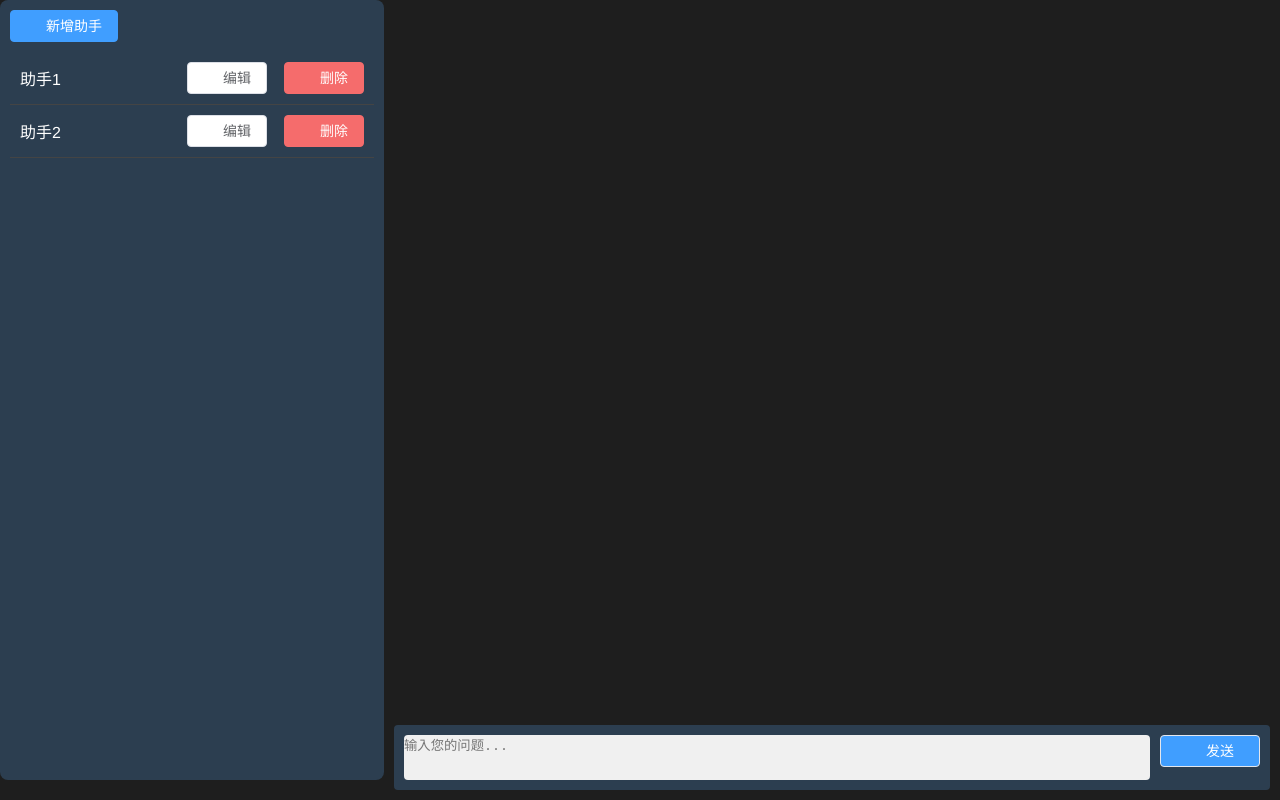
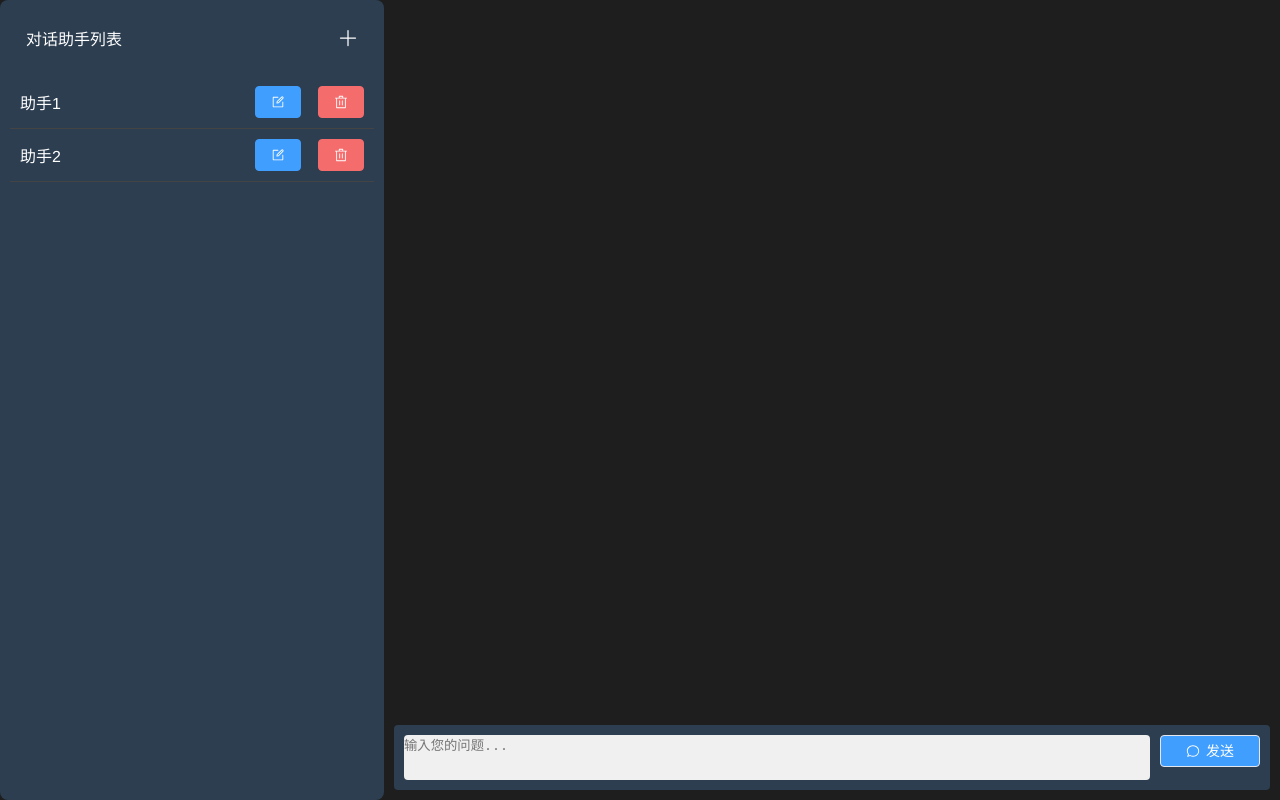
Before and after one commit to xmq479361/chat-assistant, a Vue app: page / in a window 1280 px wide. Built offline with nearby package versions, Linux system fonts and the light colour scheme.

Commit message:
历史对话聊天列表ui调整. 全局按钮icon样式调整

```diff
--- a/package.json
+++ b/package.json
@@ -8,6 +8,7 @@
     "lint": "vue-cli-service lint"
   },
   "dependencies": {
+    "@element-plus/icons-vue": "^2.3.1",
     "axios": "^1.7.7",
     "core-js": "^3.8.3",
     "element-plus": "^2.8.5",
--- a/src/App.vue
+++ b/src/App.vue
@@ -1,5 +1,5 @@
 <template>
-  <div id="app" style="background-color: #1e1e1e; color: white; height: 100vh;">
+  <div id="app" style="background-color: #1e1e1e; color: white; height: 100vh">
     <ChatAssistant />
   </div>
 </template>
--- a/src/components/AssistantSelector.vue
+++ b/src/components/AssistantSelector.vue
@@ -10,9 +10,10 @@
     "
   >
     <div class="header">
-      <el-button type="primary" icon="el-icon-plus" @click="addAssistant"
-        >新增助手</el-button
-      >
+      对话助手列表
+      <el-icon @click="addAssistant" size="20px">
+        <Plus />
+      </el-icon>
     </div>
     <div class="assistant-list">
       <div
@@ -24,15 +25,16 @@
       >
         <span>{{ assistant.name }}</span>
         <div class="actions">
-          <el-button icon="el-icon-edit" @click.stop="editAssistant(assistant)"
-            >编辑</el-button
-          >
+          <el-button
+            icon="Edit"
+            type="primary"
+            @click.stop="editAssistant(assistant)"
+          />
           <el-button
             type="danger"
-            icon="el-icon-delete"
+            icon="Delete"
             @click.stop="confirmDelete(assistant)"
-            >删除</el-button
-          >
+          />
         </div>
       </div>
     </div>
@@ -54,13 +56,22 @@
             { required: true, message: '请输入助手名称', trigger: 'blur' },
           ]"
         >
-          <el-input v-model="localAssistant.name" />
+          <el-input
+            v-model="localAssistant.name"
+            placeholder="请输入助手名称"
+          />
         </el-form-item>
         <el-form-item label="助手描述" prop="description">
-          <el-input v-model="localAssistant.description" />
+          <el-input
+            v-model="localAssistant.description"
+            placeholder="请输入助手描述"
+          />
         </el-form-item>
         <el-form-item label="默认提示词" prop="defaultPrompt">
-          <el-input v-model="localAssistant.defaultPrompt" />
+          <el-input
+            v-model="localAssistant.defaultPrompt"
+            placeholder="请输入默认提示词"
+          />
         </el-form-item>
         <el-form-item label="单轮最大消息数" prop="maxMessages">
           <el-input-number v-model="localAssistant.maxMessages" :min="1" />
@@ -77,6 +88,8 @@
 </template>
 
 <script>
+import { Assistant } from "@/models/models";
+
 export default {
   props: {
     selectedAssistant: {
@@ -99,7 +112,14 @@ export default {
   },
   methods: {
     addAssistant() {
-      this.$emit("add-assistant");
+      this.localAssistant = new Assistant(
+        Date.now().toString(),
+        "",
+        "",
+        "",
+        10
+      ); // 创建一个新的助手实例
+      this.isEditDialogVisible = true; // 显示编辑对话框
     },
     selectAssistant(id) {
       this.$emit("update-selected", id); // 使用 v-model 语法
@@ -126,6 +146,8 @@ export default {
       );
       if (index !== -1) {
         this.localAssistants.splice(index, 1, this.localAssistant); // 更新助手
+      } else {
+        this.localAssistants.push(this.localAssistant); // 新增助手
       }
       this.isEditDialogVisible = false; // 关闭编辑对话框
       this.$emit("update-assistants", this.localAssistants); // 通知父组件更新助手列表
@@ -139,16 +161,20 @@ export default {
   margin-bottom: 20px;
   display: flex;
   flex-direction: column;
+  height: 100%;
 }
 .header {
   display: flex;
   justify-content: space-between;
   align-items: center;
   margin-bottom: 10px;
+  padding: 16px;
+  font-size: 16px;
 }
 .assistant-list {
-  max-height: 200px;
   overflow-y: auto;
+  flex: 1;
+  height: 100%;
 }
 .assistant-item {
   display: flex;
--- a/src/components/ChatAssistant.vue
+++ b/src/components/ChatAssistant.vue
@@ -56,9 +56,8 @@
           :disabled="!userInput || isLoading"
           @click="sendMessage"
           style="background-color: #409eff; color: white; width: 100px"
-          icon="el-icon-sent"
-        >
-          发送
+          icon="ChatRound"
+        >发送
         </el-button>
       </div>
     </div>
--- a/src/components/MessageList.vue
+++ b/src/components/MessageList.vue
@@ -1,7 +1,26 @@
 <template>
   <div class="message-list">
-    <div v-for="message in messages" :key="message.id" class="message">
+    <div
+      v-for="message in messages"
+      :key="message.id"
+      class="message"
+      :class="{
+        'user-message': message.role === 'user',
+        'ai-message': message.role === 'assistant',
+      }"
+    >
       <span>{{ message.content }}</span>
+      <div v-if="message.role === 'assistant'" class="action-buttons">
+        <el-button
+          type="primary"
+          icon="CopyDocument"
+          @click="copyMessage"
+          circle
+        />
+        <el-button type="primary" icon="Check" @click="bestResponse" circle />
+        <el-button type="primary" icon="Close" @click="errorResponse" circle />
+        <el-button type="primary" icon="Refresh" @click="reload" circle />
+      </div>
     </div>
   </div>
 </template>
@@ -14,6 +33,24 @@ export default {
       required: true,
     },
   },
+  methods: {
+    bestResponse() {
+      // 处理最佳答复逻辑
+      console.log("最佳答复");
+    },
+    errorResponse() {
+      // 处理错误回复逻辑
+      console.log("错误回复");
+    },
+    reload() {
+      // 处理重新加载逻辑
+      console.log("重新加载");
+    },
+    copyMessage() {
+      // 处理复制消息逻辑
+      console.log("复制消息");
+    },
+  },
 };
 </script>
 
@@ -21,8 +58,28 @@ export default {
 .message-list {
   flex: 1;
   overflow-y: auto;
+  display: flex;
+  flex-direction: column;
 }
 .message {
   margin: 5px 0;
+  padding: 10px;
+  border-radius: 4px;
+  max-width: 70%; /* 限制最大宽度 */
+}
+.user-message {
+  align-self: flex-end; /* 用户消息右对齐 */
+  background-color: #409eff; /* 用户消息背景色 */
+  color: white; /* 用户消息文本颜色 */
+}
+.ai-message {
+  align-self: flex-start; /* AI 消息左对齐 */
+  background-color: #2c3e50; /* AI 消息背景色 */
+  color: white; /* AI 消息文本颜色 */
+}
+.action-buttons {
+  margin-top: 5px;
+  display: flex;
+  gap: 5px;
 }
 </style>
--- a/src/main.js
+++ b/src/main.js
@@ -1,9 +1,14 @@
-import { createApp } from 'vue';
-import App from './App.vue';
-import ElementPlus from 'element-plus';
-import 'element-plus/dist/index.css'; // 确保引入 Element Plus 的样式
-import './assets/reset.css'; // 引入清除 CSS
+import { createApp } from "vue";
+import App from "./App.vue";
+import "./assets/reset.css"; // 引入清除 CSS
+import ElementPlus from "element-plus";
+import "element-plus/theme-chalk/dark/css-vars.css";
+import "element-plus/dist/index.css"; // 确保引入 Element Plus 的样式
 
+import * as ElementPlusIconsVue from "@element-plus/icons-vue";
 const app = createApp(App);
+for (const [key, component] of Object.entries(ElementPlusIconsVue)) {
+  app.component(key, component);
+}
 app.use(ElementPlus);
-app.mount('#app');
+app.mount("#app");
```
